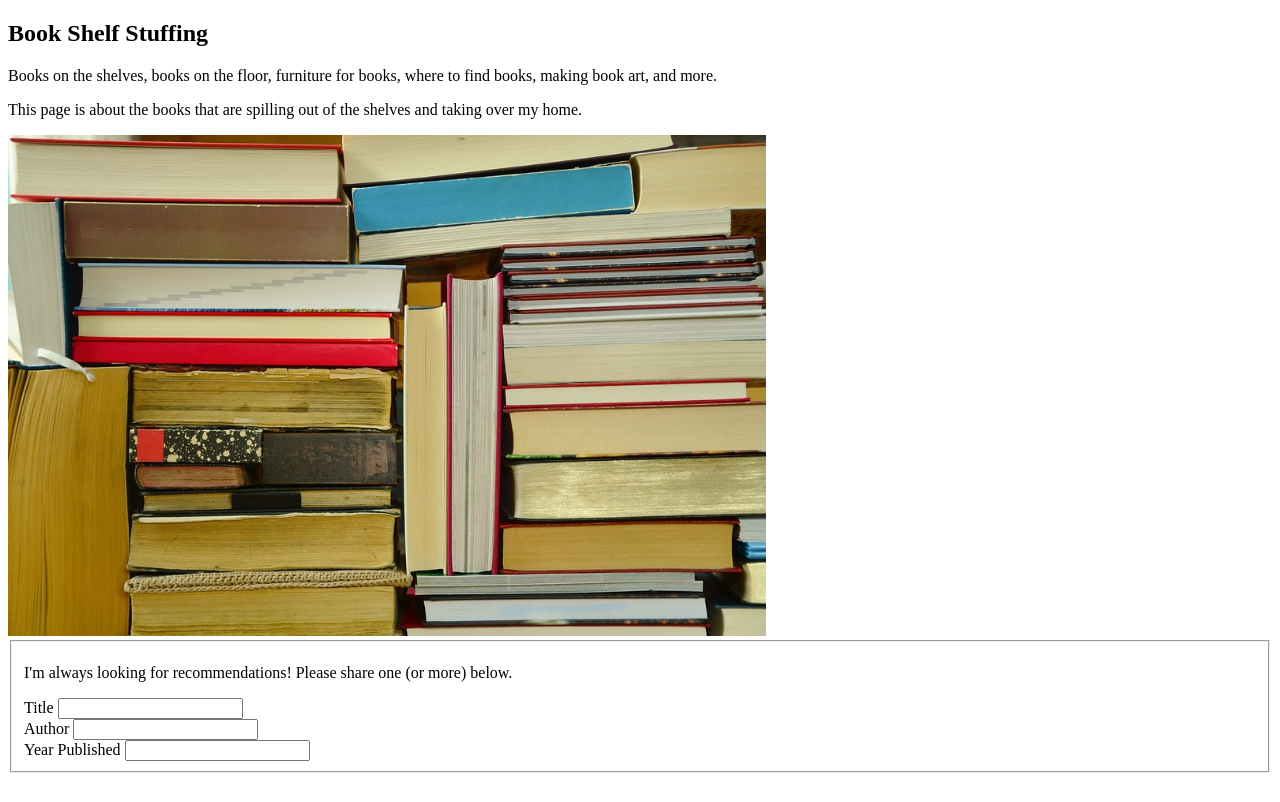
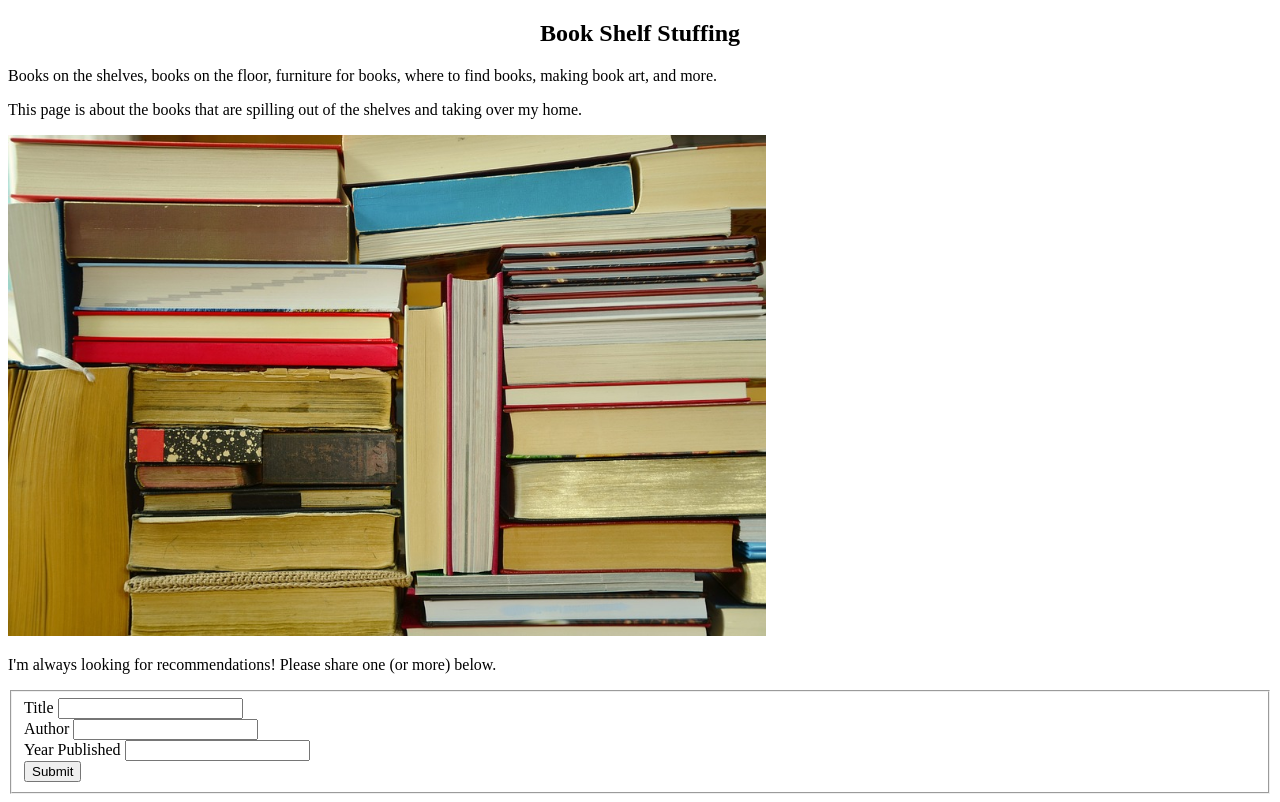
Before and after one commit to kmac02/kmac02.github.io, a plain HTML site: page index.html in a window 1280 px wide. Drawn offline with Linux system fonts and the light colour scheme.

Commit message:
Add form and new page

```diff
--- a/index.html
+++ b/index.html
@@ -4,15 +4,16 @@
     <title>Shelves of Books</title>
   </head>
   <body>
-    <h2>Book Shelf Stuffing</h2>
+    <h2 align="center">Book Shelf Stuffing</h2>
     <p>Books on the shelves, books on the floor, furniture for books, where to find books, making book art, and more.</p>
 
     <p>This page is about the books that are spilling out of the shelves and taking over my home.</p>
 
     <img src="books.jpg" alt="biblio-tetris" width="60%">
+<p>I'm always looking for recommendations! Please share one (or more) below.</p>
 
+<form name="Book Recommendations" action="recommendations.html" method="post">
 <fieldset>
-<p>I'm always looking for recommendations! Please share one (or more) below.</p>
     <div>
       <label>Title</label>
       <input type="text" name="title">
@@ -27,6 +28,7 @@
       <label>Year Published</label>
       <input type="text" name="Year">
     </div>
+     <button type="submit">Submit</button>
   </fieldset>
 
   </body>
```
Also changed, not shown: recommendations.html (added, +12 -0 lines).
